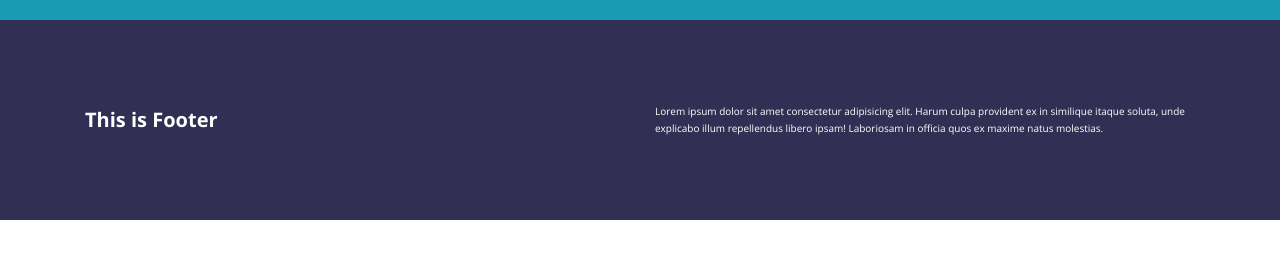
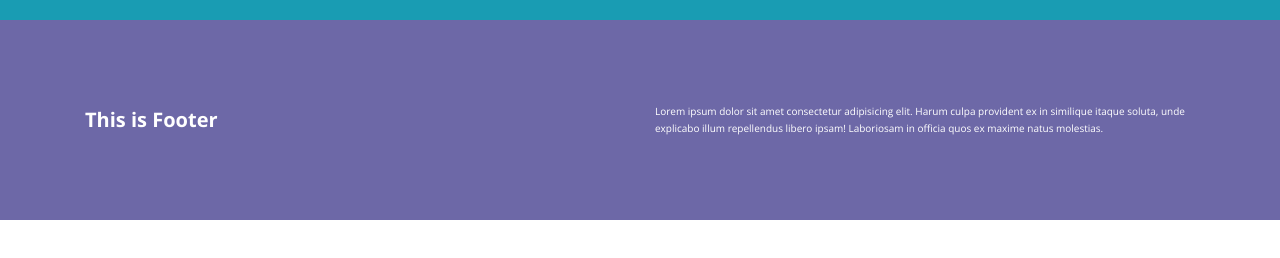
Before and after one commit to jaisharmajjss/scss, a website: page index.html in a window 1280 px wide. Shown: the part 60-318 px from the top of the page. Drawn offline with nearby package versions, Linux system fonts and the light colour scheme; files that its build step writes are made by us from their sources.

Commit message:
changes in footer

```diff
--- a/sass/layout/_footer.scss
+++ b/sass/layout/_footer.scss
@@ -1,10 +1,11 @@
 .footer{
-    background: rgb(50, 47, 85);
+    background: rgb(109, 104, 167);
     height: 200px;
     display: flex;
     justify-content: center;
     align-items: center;
     & *{
         color: #fff;
+
     }
 }
```
